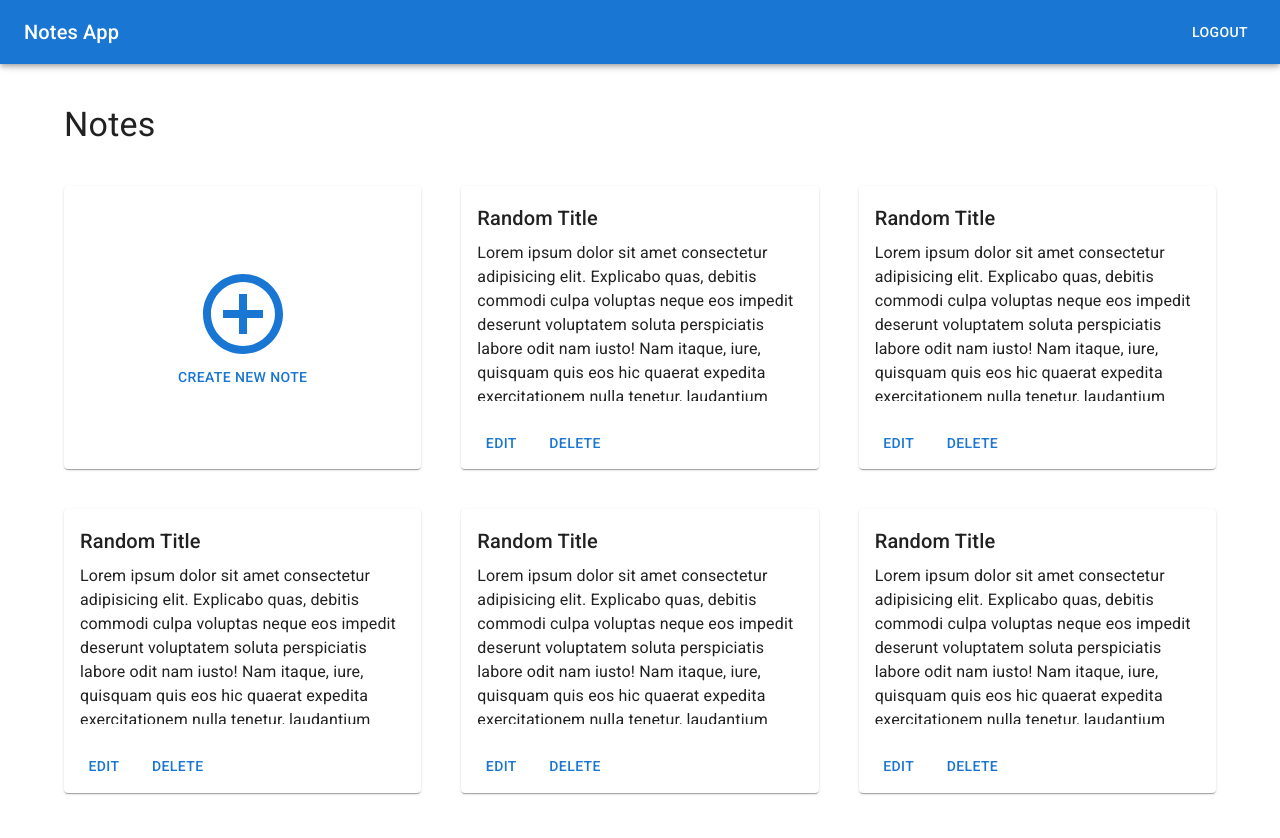
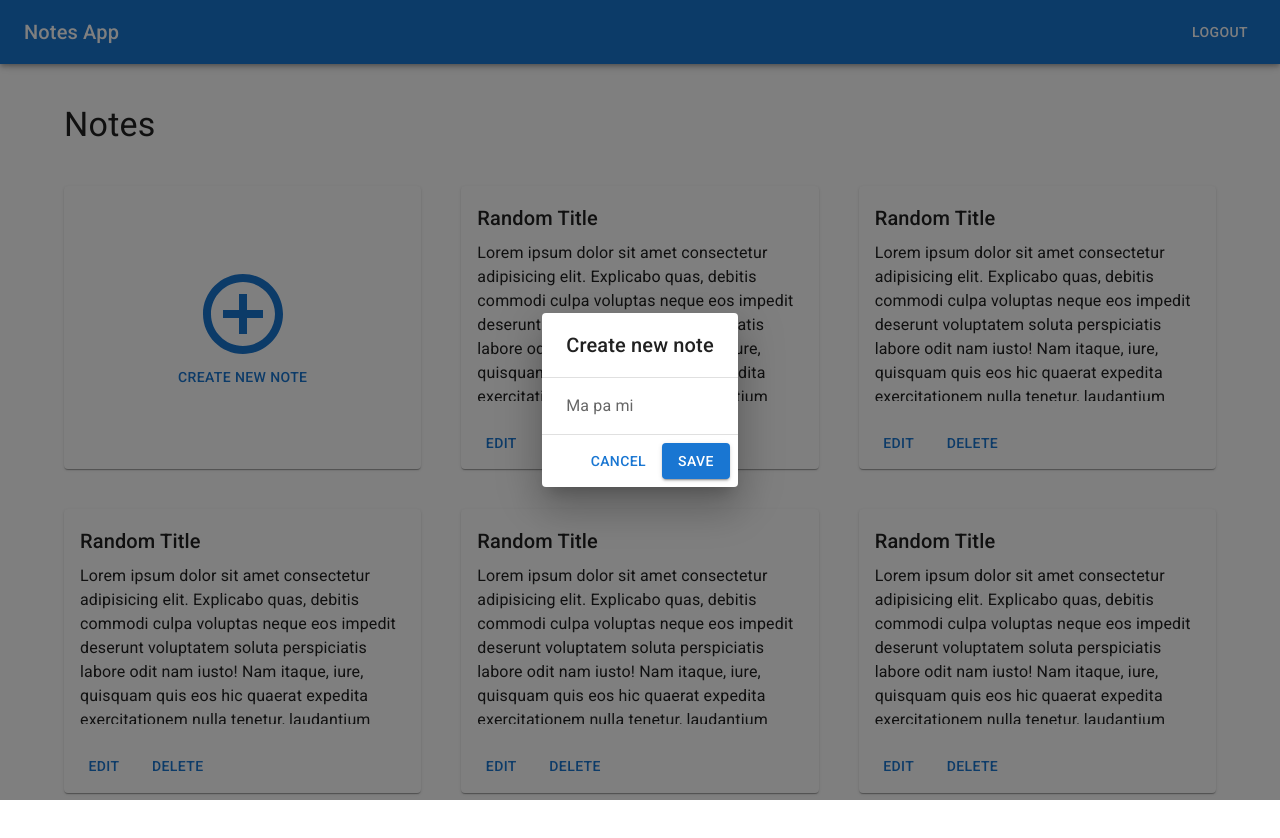
Before and after one commit to enyichiaagu/notes-app, a React (Vite) app: page / in a window 1280 px wide. Shown: the top 838 px of the page. Built offline with nearby package versions, Linux system fonts and the light colour scheme.

Commit message:
Created Modal for adding new Note

```diff
--- a/src/components/AddNote.jsx
+++ b/src/components/AddNote.jsx
@@ -1,13 +1,14 @@
 import { useState, Fragment, useEffect } from 'react'
 
-import { Card, CardActionArea, SvgIcon, Typography } from "@mui/material"
+import { Button, Card, CardActionArea, Dialog, DialogActions, DialogContent, DialogContentText, DialogTitle, SvgIcon, Typography } from "@mui/material"
 
 
 function AddNote() {
 
-    const [ open, setOpen ] = useState(false)
+    const [ open, setOpen ] = useState(true)
 
     const openModal = () => setOpen(true)
+    const closeModal = () => setOpen(false)
 
     return (
         <Fragment>
@@ -20,6 +21,16 @@ function AddNote() {
                     <Typography variant='button' color='primary'>Create new note</Typography>
                 </CardActionArea>
             </Card>
+            <Dialog open={open} onClose={closeModal}>
+                <DialogTitle>Create new note</DialogTitle>
+                <DialogContent dividers>
+                    <DialogContentText>Ma pa mi</DialogContentText>
+                </DialogContent>
+                <DialogActions>
+                    <Button onClick={closeModal}>Cancel</Button>
+                    <Button variant='contained'>Save</Button>
+                </DialogActions>
+            </Dialog>
         </Fragment>
     )
 }
```
